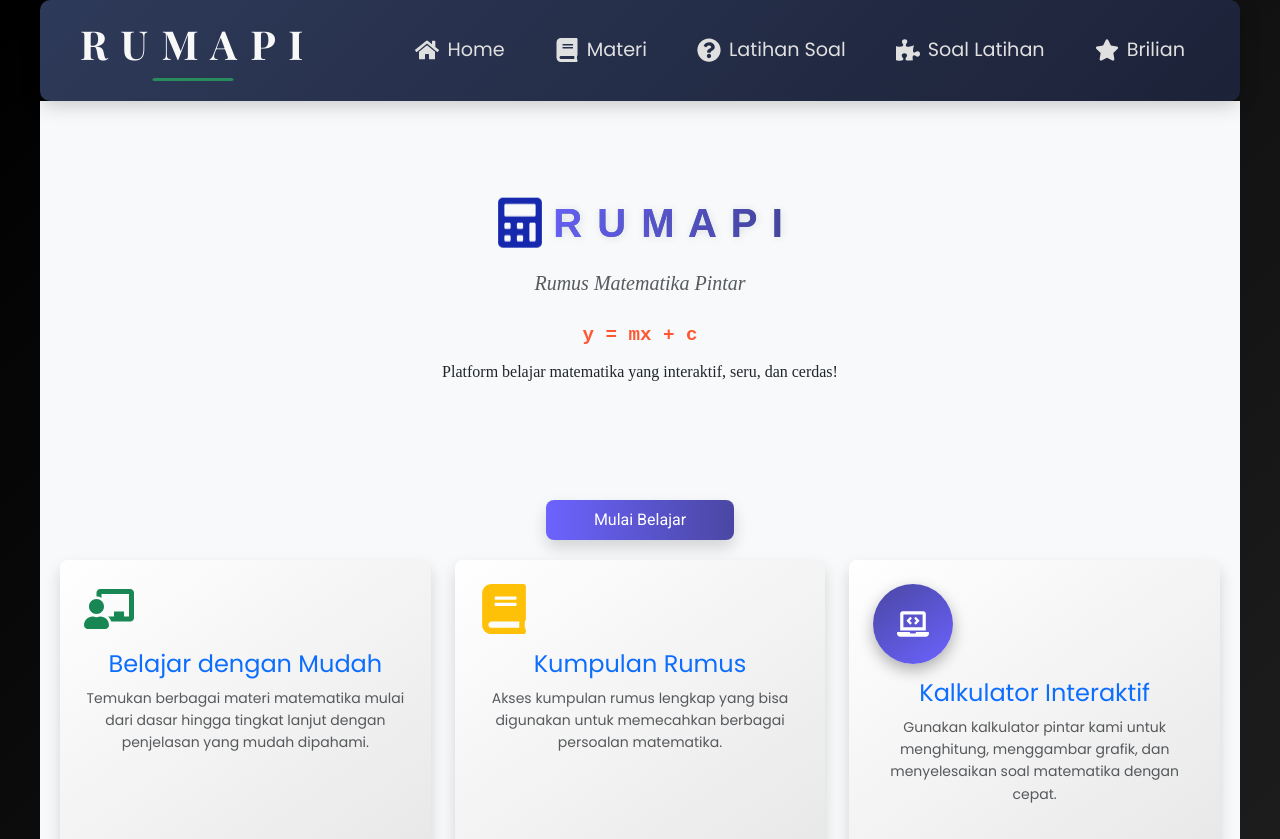
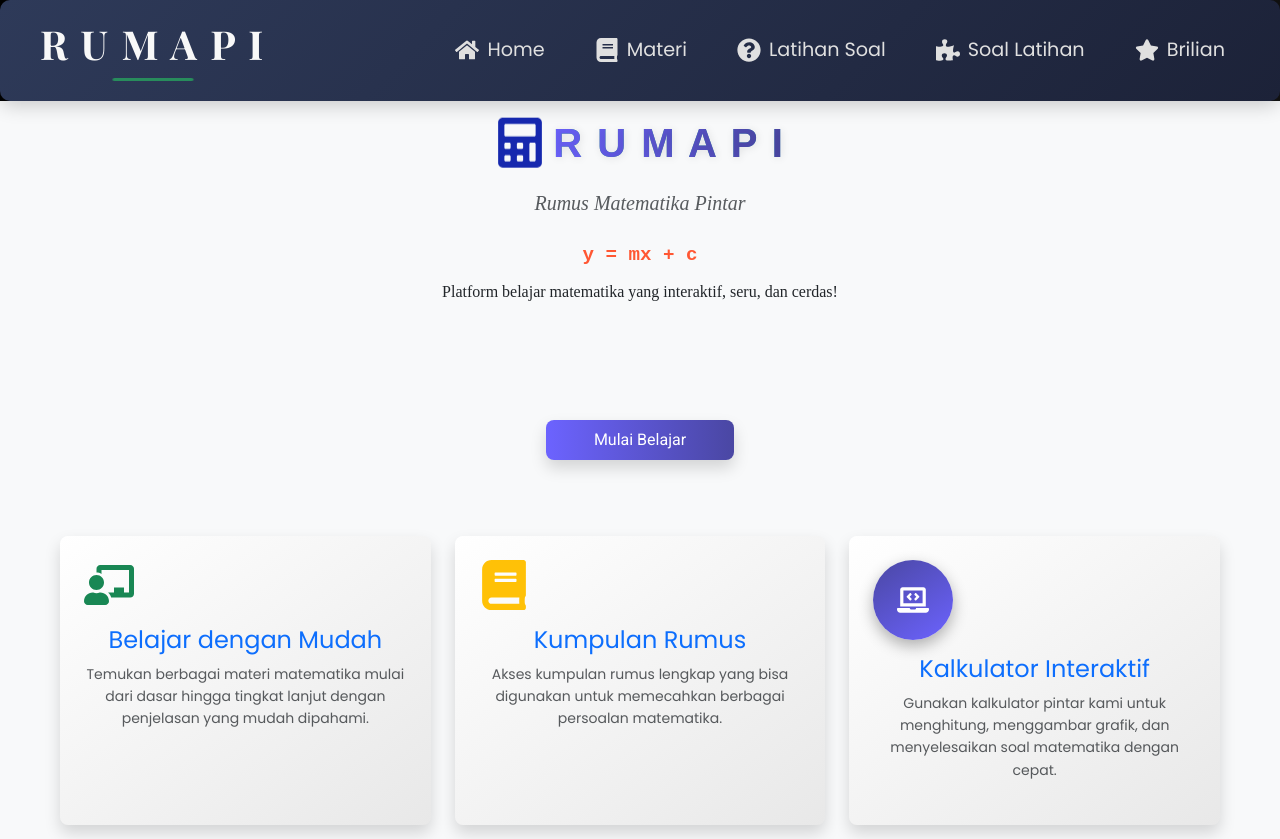
Before and after one commit to Hizkia-wa/proyekpsw1_kel_3, a React (Create React App) app in the folder proyekpsw1_kel_3/: page /home in a window 1280 px wide. Shown: the top 839 px of the page. Built offline with nearby package versions, Linux system fonts and the light colour scheme.

Commit message:
Memperbaiki Tampilan

```diff
--- a/proyekpsw1_kel_3/src/components/Home.js
+++ b/proyekpsw1_kel_3/src/components/Home.js
@@ -9,8 +9,13 @@ function Home() {
     <div
       className="bg-light vh-100 d-flex flex-column justify-content-start align-items-center text-center"
       style={{
-        paddingTop: "5rem", // Memberi ruang di atas
-        paddingBottom: "2rem", // Memberi ruang di bawah
+        paddingTop: "5rem",
+        paddingBottom: "2rem",
+        width: "100vw",
+        height: "100vh",
+        margin: "0",
+        padding: "0",
+        overflowX: "hidden",
       }}
     >
       <header className="mb-5" style={{ maxWidth: "600px" }}>
```
